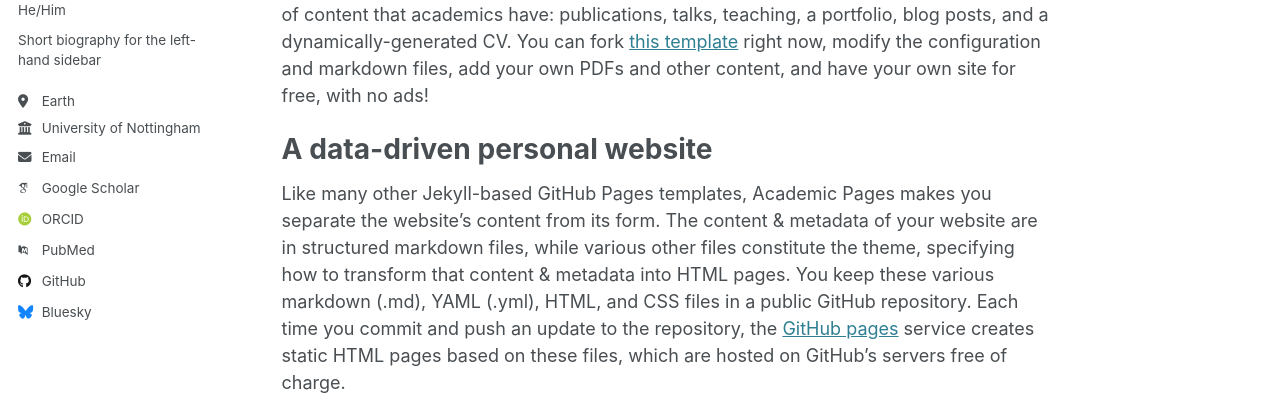
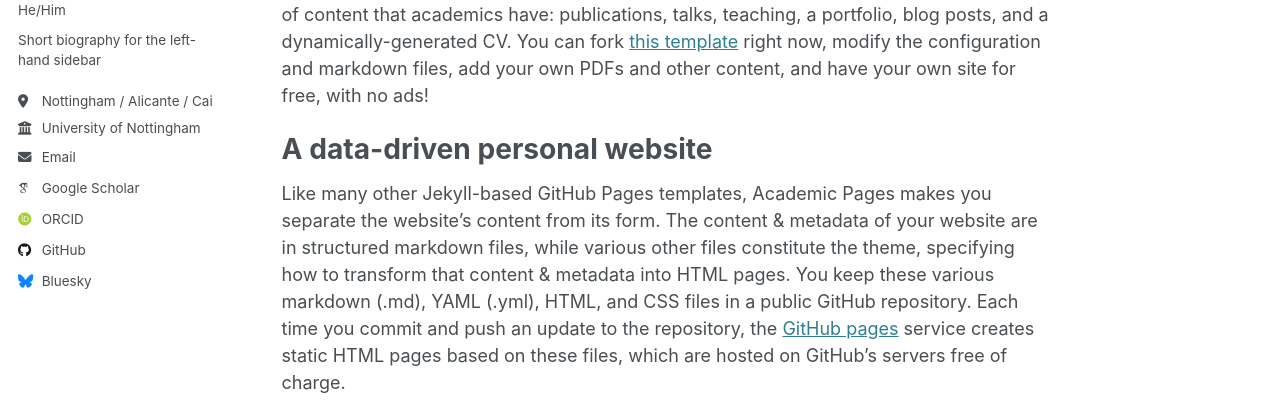
Before and after one commit to mokselim/mokselim.github.io, a Jekyll site: the page built from _pages/about.md, in a window 1280 px wide. Shown: the part 275-684 px from the top of the page. Built offline with Jekyll 4.4.1, drawn with Linux system fonts in a browser that asks for light colours; some web fonts are replaced.

Commit message:
Update _config.yml

```diff
--- a/_config.yml
+++ b/_config.yml
@@ -26,7 +26,7 @@ author:
   name             : "Mohamed Kotb Selim"
   pronouns         : "He/Him"
   bio              : "Short biography for the left-hand sidebar"
-  location         : "Earth"
+  location         : "Nottingham / Alicante / Cairo"
   employer         : "University of Nottingham"
   uri              : # URL
   email            : "mohamed.selim@nottingham.ac.uk"
@@ -37,7 +37,7 @@ author:
   impactstory      : # URL
   orcid            : "https://orcid.org/0000-0001-8610-3147"
   semantic         : # URL
-  pubmed           : "https://www.ncbi.nlm.nih.gov/pubmed/?term=john+snow"
+ # pubmed           : "https://www.ncbi.nlm.nih.gov/pubmed/?term=john+snow"
   researchgate     : # URL
   scopus           : # URL
 
```
